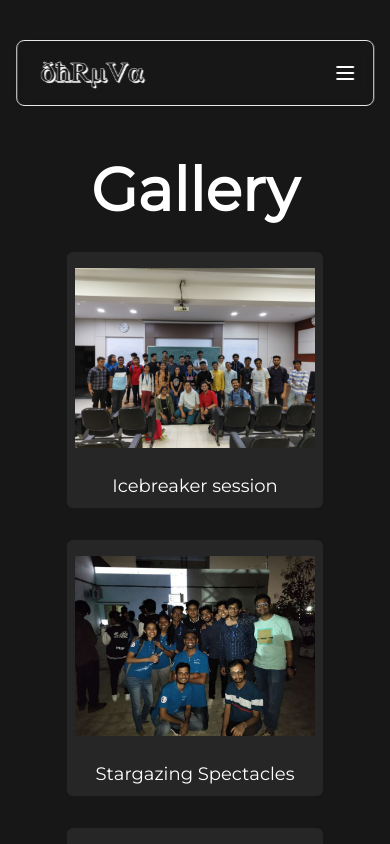
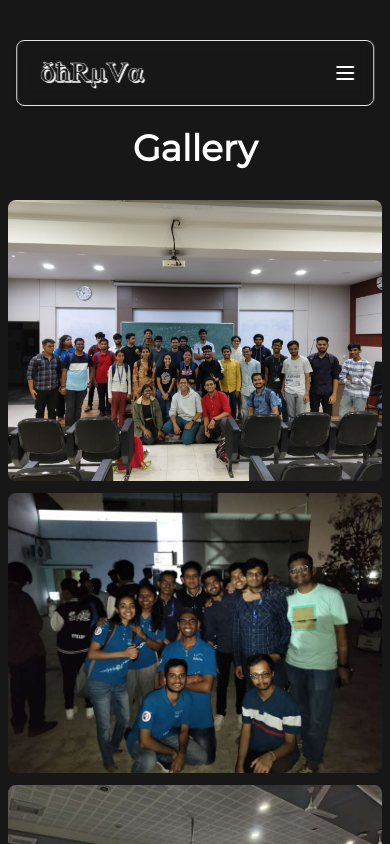
Before and after one commit to Team-Dhruva/website-main, a SvelteKit app: page /gallery in a window 390 px wide. Shown: the top 844 px of the page. Built offline with nearby package versions, Linux system fonts and the light colour scheme.

Commit message:
revamped gallery style

```diff
--- a/src/routes/(content)/gallery/+page.svelte
+++ b/src/routes/(content)/gallery/+page.svelte
@@ -1,17 +1,29 @@
 <script lang="ts">
   import { galleryImages } from "$lib/gallery";
-  import { type GalleryImage } from "$lib/gallery";
   import { quintOut } from "svelte/easing";
   import { fade, fly } from "svelte/transition";
 
+  // Define the image type
+  interface GalleryImage {
+    src: string;
+    alt: string;
+  }
+
   let selectedImage: GalleryImage | null = null;
 
-  function openLightbox(image: GalleryImage) {
+  function openLightbox(image: GalleryImage): void {
     selectedImage = image;
   }
 
-  function closeLightbox() {
+  function closeLightbox(): void {
     selectedImage = null;
+  }
+
+  // Handle keyboard events for accessibility
+  function handleKeydown(event: KeyboardEvent): void {
+    if (event.key === 'Escape' && selectedImage) {
+      closeLightbox();
+    }
   }
 </script>
 
@@ -19,38 +31,46 @@
   <title>Gallery</title>
 </svelte:head>
 
+<svelte:window on:keydown={handleKeydown} />
+
 <div
-  class="flex flex-col max-w-screen-lg w-full mx-4 mb-4 mt-40 text-xl gap-4 relative"
+  class="flex flex-col max-w-screen-lg w-full mx-auto px-2 sm:px-4 mb-4 pt-32 text-base sm:text-xl gap-4 relative"
 >
-  <h1 class="text-6xl text-center font-bold text-white">Gallery</h1>
-  <div class="flex flex-wrap justify-center">
+  <h1 class="text-4xl sm:text-6xl text-center font-bold text-white mb-4">
+    Gallery
+  </h1>
+  <div class="masonry-gallery">
     {#each galleryImages as image}
-      <div
-        class="inline-block flex-row w-64 h-64 bg-neutral-800 hover:bg-neutral-700 transition rounded-md m-4 p-2"
-      >
       <button
-          class="flex h-full flex-col items-center justify-center gap-4"
+        type="button"
+        class="gallery-img-container"
         on:click={() => openLightbox(image)}
+        on:keydown={(e) => e.key === 'Enter' && openLightbox(image)}
       >
         <img
-            class="flex flex-1 text-center items-center justify-center rounded-lg object-contain"
           src={image.src}
           alt={image.alt}
           loading="lazy"
+          class="gallery-img"
         />
-          <p class="text-lg">{image.alt}</p>
       </button>
-      </div>
     {/each}
   </div>
 </div>
 
 {#if selectedImage}
-  <div class="fixed inset-0 z-50 flex items-center justify-center transition">
+  <div
+    class="fixed inset-0 z-50 flex items-center justify-center"
+    role="dialog"
+    aria-modal="true"
+    aria-labelledby="lightbox-title"
+  >
     <button
+      type="button"
       transition:fade={{ duration: 150 }}
-      on:click={() => closeLightbox()}
-      class="cursor-default absolute inset-0 bg-black opacity-50"
+      on:click={closeLightbox}
+      class="absolute inset-0 bg-black opacity-50 cursor-pointer"
+      aria-label="Close lightbox"
     ></button>
     <div
       transition:fly={{
@@ -58,19 +78,79 @@
         duration: 200,
         x: 0,
         y: 500,
-        easing: quintOut,
+        easing: quintOut
       }}
-      class="relative bg-neutral-800 rounded-lg p-8 max-w-2xl m-8"
+      class="relative bg-neutral-800 rounded-lg p-4 max-w-2xl m-4"
     >
-      <h2 class="text-xl mb-4 font-semibold">{selectedImage.alt}</h2>
-      <div class="flex flex-col gap-4">
+      <div class="flex justify-between items-start mb-4">
+        <h2 id="lightbox-title" class="text-xl font-semibold text-white">
+          {selectedImage.alt}
+        </h2>
+        <button
+          type="button"
+          on:click={closeLightbox}
+          class="text-white hover:text-gray-300 text-2xl leading-none"
+          aria-label="Close"
+        >
+          ×
+        </button>
+      </div>
       <img
-          class="flex flex-1 text-center items-center justify-center rounded-lg object-contain"
         src={selectedImage.src}
         alt={selectedImage.alt}
         loading="lazy"
+        class="rounded-lg object-contain max-h-[70vh] w-auto mx-auto"
       />
     </div>
   </div>
-  </div>
 {/if}
+
+<style>
+  .masonry-gallery {
+    column-count: 1;
+    column-gap: 0.75rem;
+    width: 100%;
+    max-width: 100vw;
+  }
+
+  @media (min-width: 640px) {
+    .masonry-gallery {
+      column-count: 2;
+    }
+  }
+
+  @media (min-width: 1024px) {
+    .masonry-gallery {
+      column-count: 3;
+    }
+  }
+
+  .gallery-img-container {
+    width: 100%;
+    margin-bottom: 0.75rem;
+    display: block;
+    border: none;
+    padding: 0;
+    background: transparent;
+    cursor: pointer;
+  }
+
+  .gallery-img {
+    width: 100%;
+    display: block;
+    border-radius: 0.5rem;
+    transition: transform 0.2s;
+    background: #222;
+    object-fit: cover;
+  }
+
+  .gallery-img-container:hover .gallery-img {
+    transform: scale(1.03);
+  }
+
+  .gallery-img-container:focus {
+    outline: 2px solid #3b82f6;
+    outline-offset: 2px;
+    border-radius: 0.5rem;
+  }
+</style>
```
Lines whose indentation alone changed are shown as unchanged.
